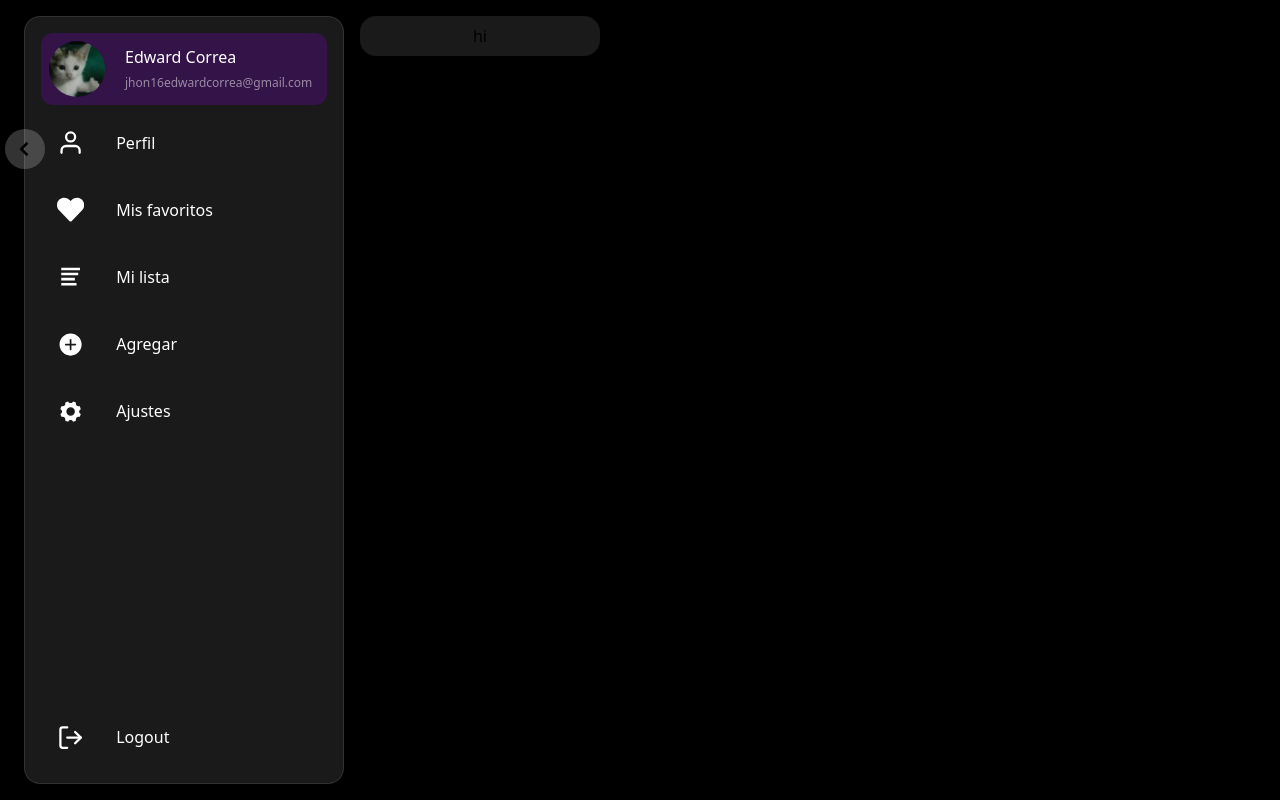
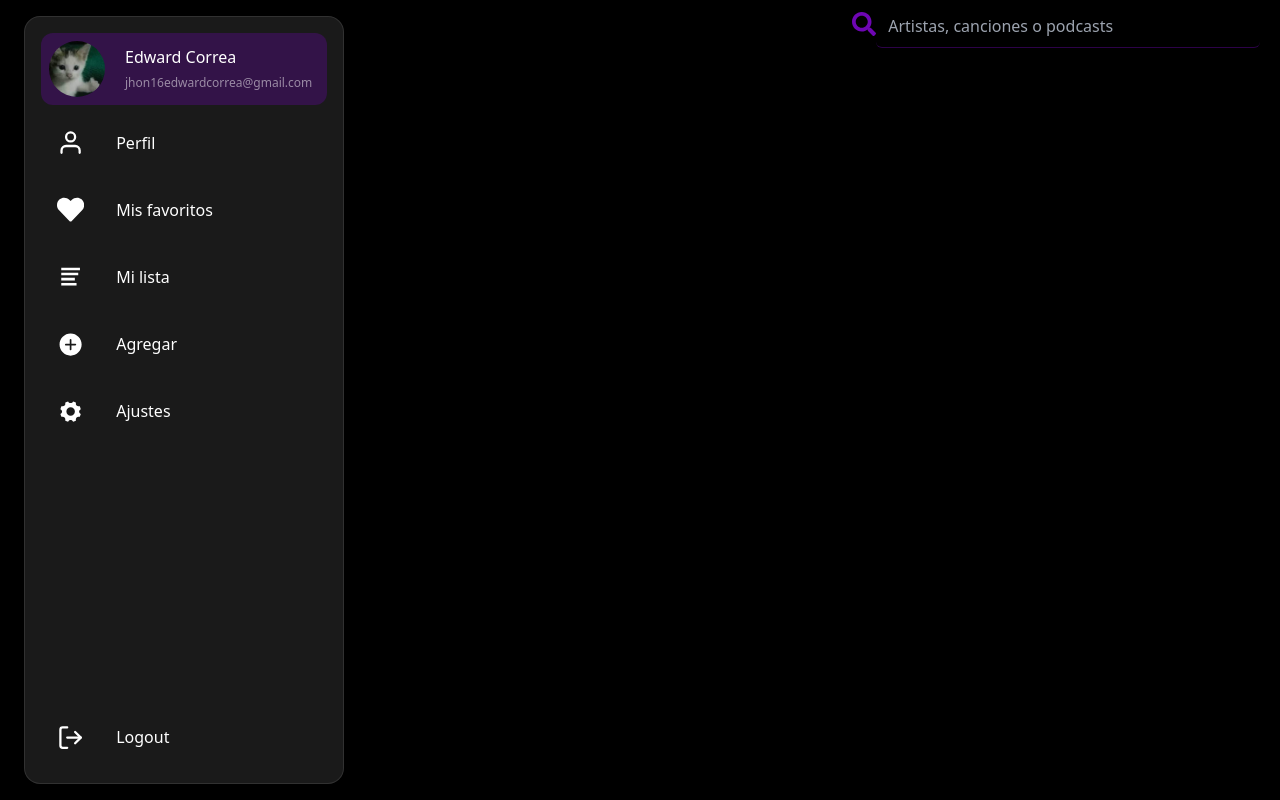
Before and after one commit to JaimeLopez04/Frontend-React, a React (Vite) app: page / in a window 1280 px wide. Built offline with nearby package versions, Linux system fonts and the light colour scheme.

Commit message:
Barra lateral estática y barra de busqueda

```diff
--- a/src/App.jsx
+++ b/src/App.jsx
@@ -5,13 +5,14 @@ function App() {
 
   return (
     <>
-    <div className="bg-black">
-      {/* <div className="text-5xl text-center">Hello MusicApp</div> */}
+    <div className="bg-black flex flex-row" >
+
+      {/* Barra Lateral */}
       <div className="w-full h-screen bg-back object-cover flex items-center">
         <Sidebar/>
       </div>
 
-      <div className="">
+      <div className="left-[5rm]">
         <SearchBar/>
       </div>
 
--- a/src/Components/SearchBar.jsx
+++ b/src/Components/SearchBar.jsx
@@ -1,9 +1,17 @@
+import { FaSearch } from 'react-icons/fa';
+
+
 const SearchBar = () => {
   return (
-    <div className="absolute top-[1rem] flex justify-center items-center left-[22.5rem]
-    w-60 h-10 bg-white bg-opacity-10 rounded-2xl border-white border-opacity-20 marging-left-flex">
-        hi
-    </div>
+      <div>
+        <div className='flex flex-row items-center px-5'>
+          <FaSearch className="text-purple text-2xl font-bold"/>
+                    <input
+                        className='w-96 h-11 border-b border-purple border-opacity-40 rounded-md p-2 mt-1 bg-transparent text-white focus:outline-none focus:outline-purple focus:outline-1'
+                        placeholder=" Artistas, canciones o podcasts"
+                    />
+                </div>
+      </div>
   )
 }
 
--- a/src/Components/SideBarData.jsx
+++ b/src/Components/SideBarData.jsx
@@ -1,21 +1,17 @@
 import { datas } from "../Data";
 
-const SidebarData = ({ toggle }) => {
+const SidebarData = () => {
   return (
     <div className="">
       {datas.map((data) => {
         return (
           <div
-            className={`${
-              toggle ? "last:w-[3.6rem]" : "last:w-[17rem]"
-            } sidebar last:absolute left-4 bottom-4`}
+            className={`sidebar last:absolute left-4 bottom-4`}
             key={data.id}
           >
             <div className="mr-8 text-[1.7rem] text-white">{data.icon}</div>
             <div
-              className={`${
-                toggle ? "opacity-0 delay-200" : ""
-              } text-[1rem] text-white whitespace-pre`}
+              className={`text-[1rem] text-white whitespace-pre`}
             >
               {data.text}
             </div>
@@ -26,4 +22,4 @@ const SidebarData = ({ toggle }) => {
   );
 };
 
-export default SidebarData;
+export default SidebarData
--- a/src/Components/side-bar.jsx
+++ b/src/Components/side-bar.jsx
@@ -1,21 +1,12 @@
-import { useState } from "react";
-import { BiChevronLeft } from "react-icons/bi"
 import UserProfile from "./userProfile";
 import SideBarData from "./SideBarData";
 
 
 const Sidebar = () => {
-    const [toggle, setToggle] = useState(false);
     return(
-        <div className={`${toggle ? "w-[5.8rem]" : ""} sidebar-container`}>
-            <UserProfile toggle={toggle}/>
-            <SideBarData toggle={toggle}/>
-            <div className="absolute top-[7rem] flex justify-center items-center -left-5
-            w-10 h-10 bg-white bg-opacity-20 rounded-full cursor-pointer" onClick={() => {setToggle(!toggle);
-            }}
-            >
-                <BiChevronLeft className={`${toggle ? "rotate-180" : ""} text-3xl transition-all duration-300`}/>
-            </div>
+        <div className={` sidebar-container`}>
+            <UserProfile/>
+            <SideBarData/>
         </div>
     )
 };
```
Also changed, not shown: src/assets/albumcover.jpg (added).
